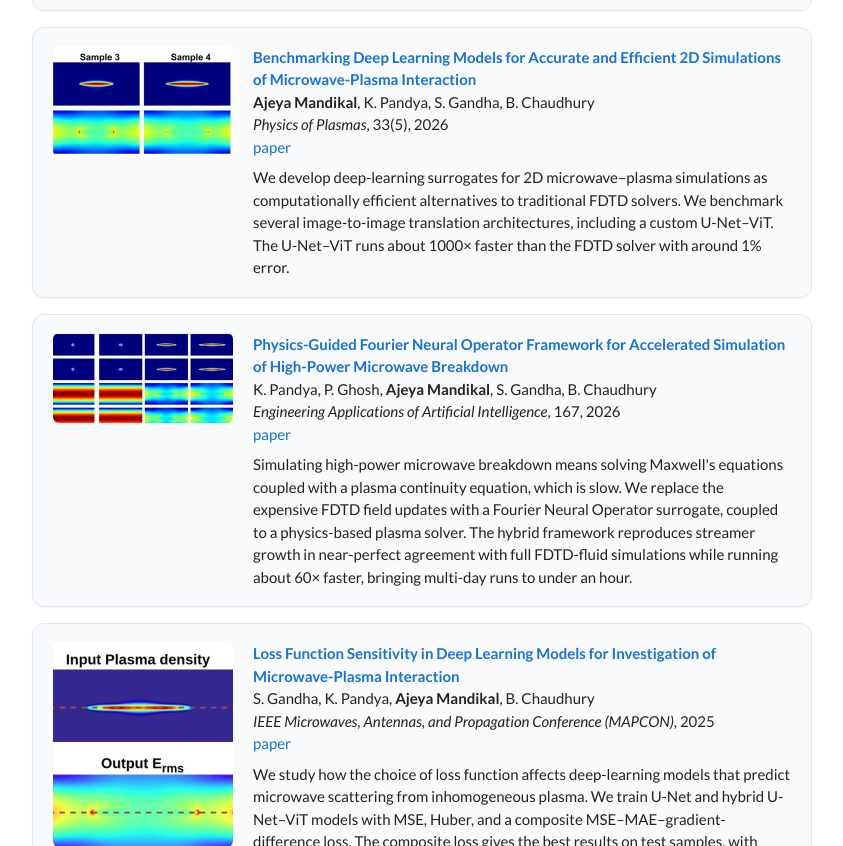
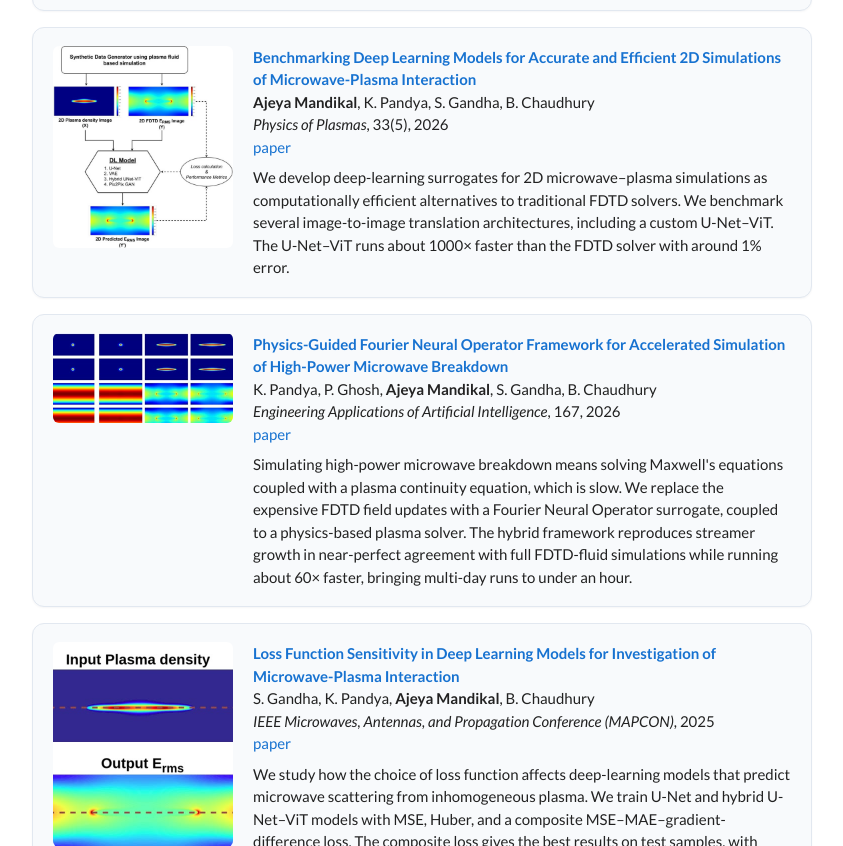
Before and after one commit to Ajeya02/Ajeya02.github.io, a plain HTML site: page index.html in a window 1280 px wide. Shown: the part 1458-2304 px from the top of the page, without its empty margins (218-1061 px from the left). Drawn offline with Linux system fonts and the light colour scheme.

Commit message:
Use Fig. 3 flow chart for Physics of Plasmas thumbnail
Co-Authored-By: Claude Opus 5.5 (1M context) <noreply@anthropic.com>

```diff
--- a/index.html
+++ b/index.html
@@ -117,7 +117,7 @@
     </article>
 
     <article class="paper">
-      <div class="thumb"><img src="images/pop.jpg" alt="Input plasma density profiles and the scattered field they produce"></div>
+      <div class="thumb"><a href="images/pop_fig3.jpg"><img src="images/pop_fig3.jpg" alt="Flow chart of the training process: simulated plasma density and FDTD field images train the deep-learning models"></a></div>
       <div class="info">
         <a href="https://doi.org/10.1063/5.0320578" class="title">Benchmarking Deep Learning Models for Accurate and Efficient 2D Simulations of Microwave-Plasma Interaction</a><br>
         <strong>Ajeya Mandikal</strong>, K. Pandya, S. Gandha, B. Chaudhury<br>
```
Also changed, not shown: images/pop.jpg (deleted), images/pop_fig3.jpg (added).
